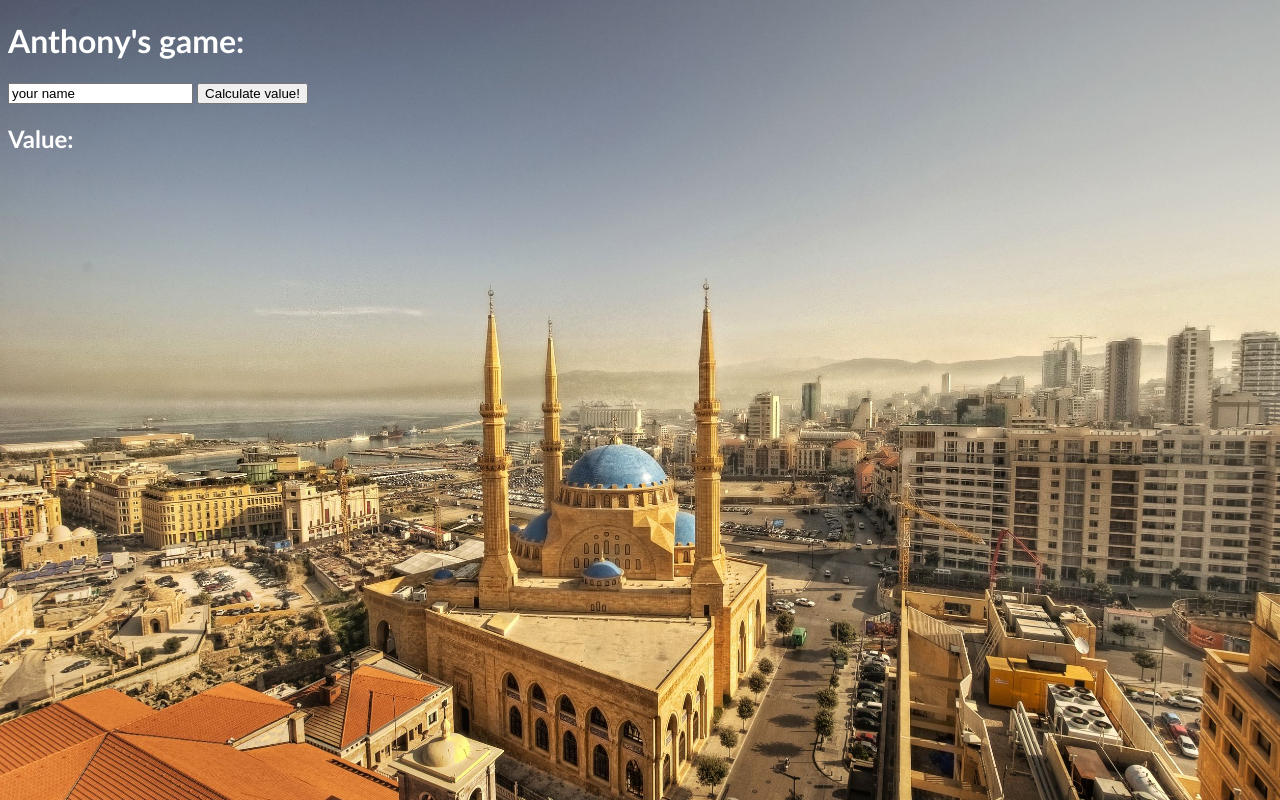
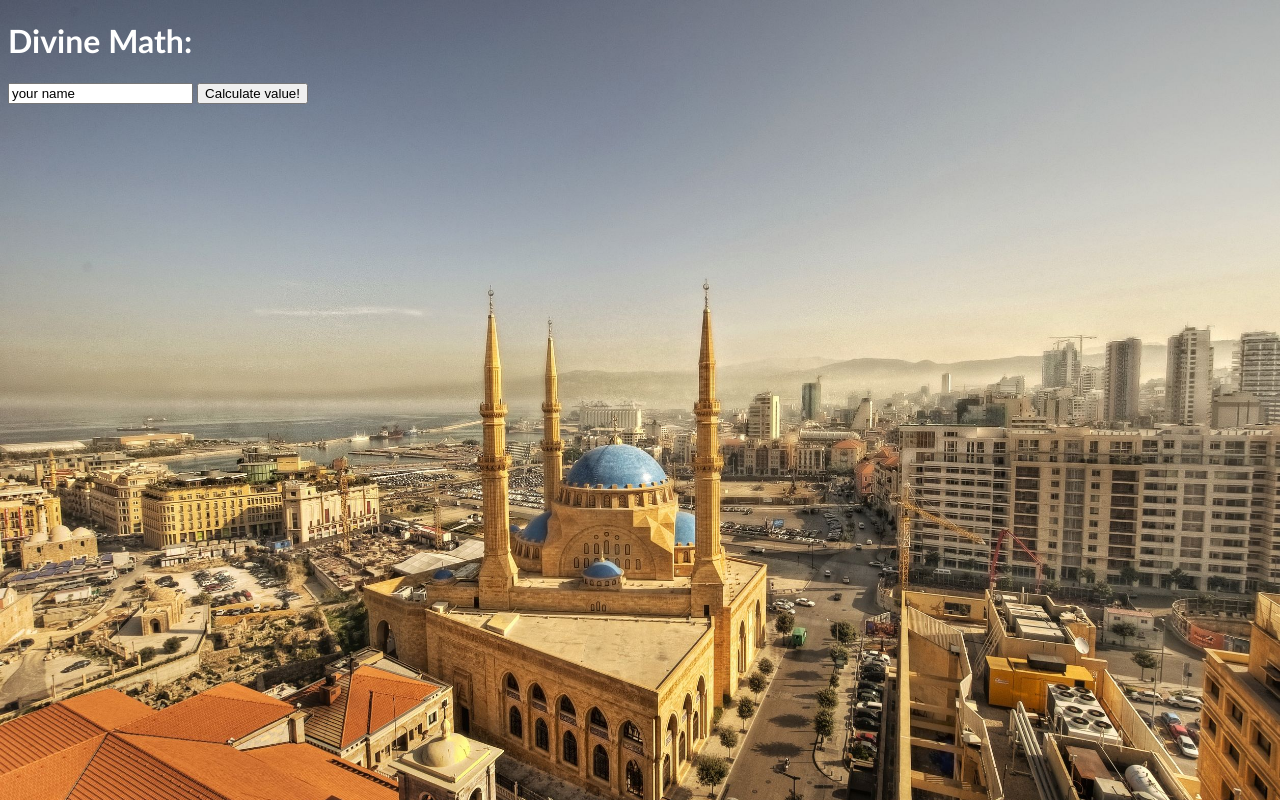
Before and after one commit to SpacePhoton/anthony, a plain HTML site: page index.html in a window 1280 px wide. Drawn offline with Linux system fonts and the light colour scheme.

Commit message:
new title

```diff
--- a/index.html
+++ b/index.html
@@ -20,11 +20,11 @@ color: white;
 font-family: Calibri;
 
 ">
-   <h1>Anthony's game:</h1>
+   <h1>Divine Math:</h1>
     <input type="text" id="inputField">
    <button onclick="calculate()">Calculate value!</button>
 
-   <h2 id="print"></h2><h2 style="display:inline">Value:</h2><h2 id="printAmount"></h2>
+   <h2 id="print"></h2><h2 style="display:inline"></h2><h2 id="printAmount"></h2>
 
 
     <script>
```
